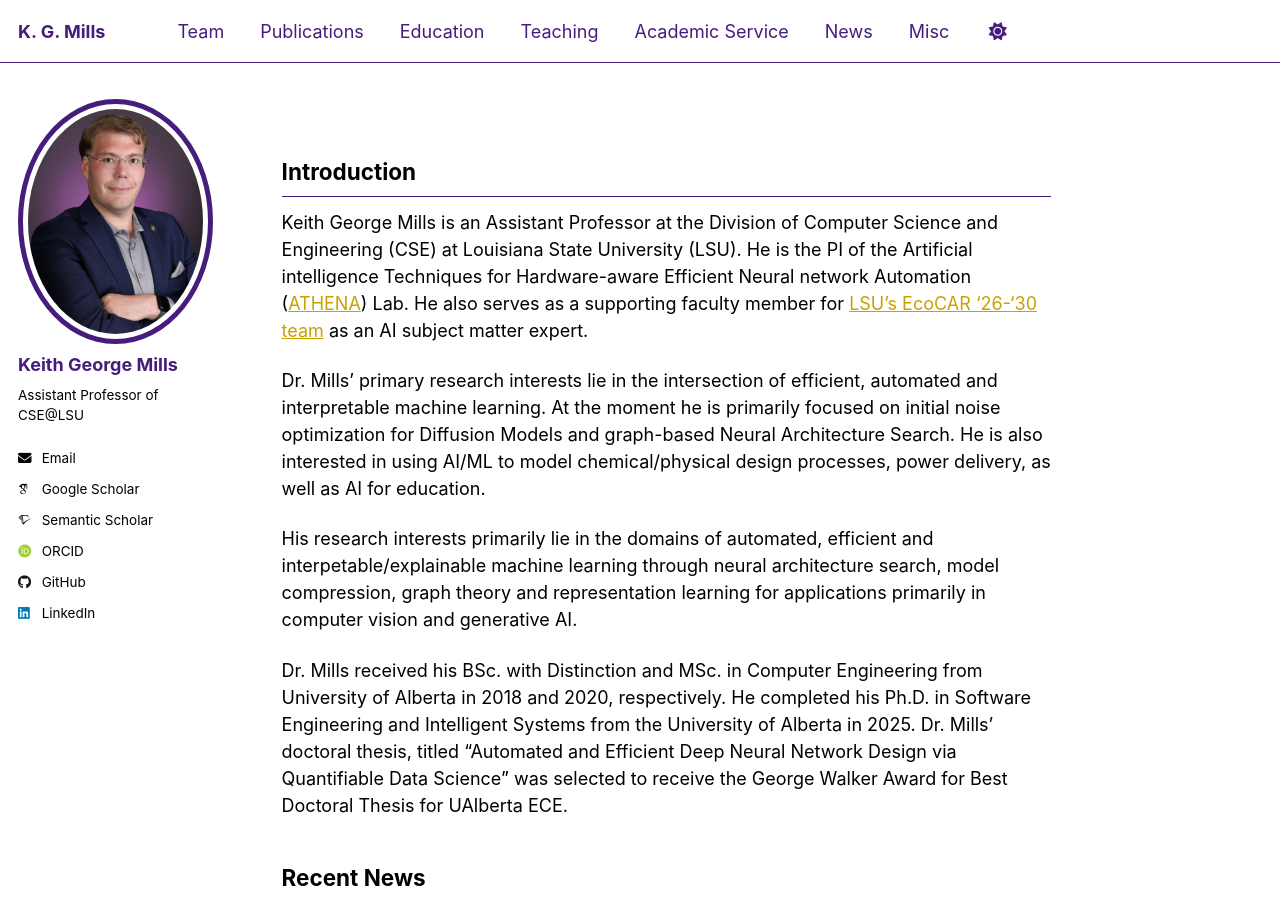
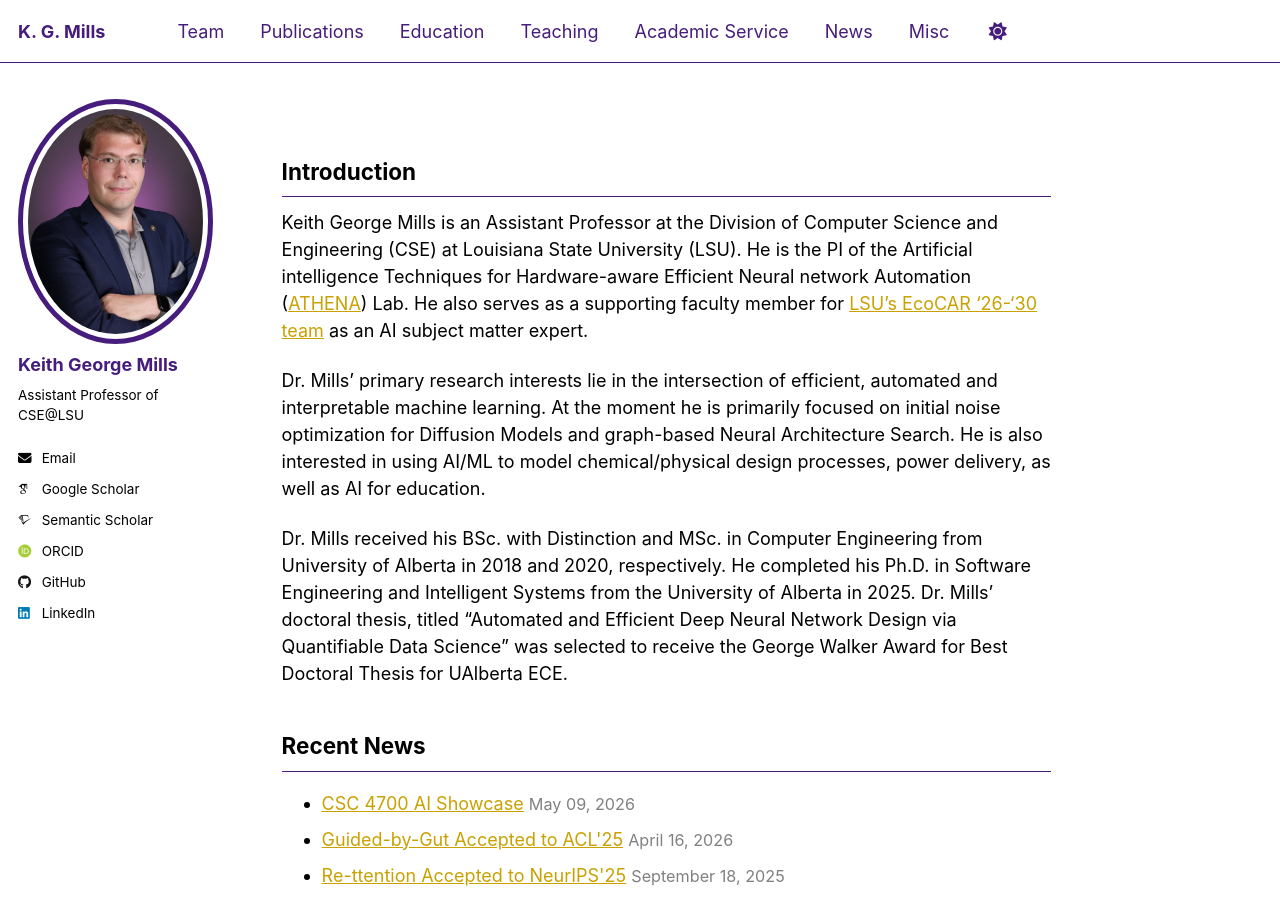
Before and after one commit to kgmills/kgmills.github.io, a Jekyll site: the page built from _pages/about.md, in a window 1280 px wide and 900 px high. Built offline with Jekyll 4.4.1, drawn with Linux system fonts in a browser that asks for light colours; some web fonts are replaced; a script that is not in the unit is left out.

Commit message:
Update about page

```diff
--- a/_pages/about.md
+++ b/_pages/about.md
@@ -11,8 +11,6 @@ redirect_from:
 Keith George Mills is an Assistant Professor at the Division of Computer Science and Engineering (CSE) at Louisiana State University (LSU). He is the PI of the Artificial intelligence Techniques for Hardware-aware Efficient Neural network Automation (<a href="https://github.com/LSU-ATHENA">ATHENA</a>) Lab. He also serves as a supporting faculty member for <a href="https://www.ece.lsu.edu/ecocar/">LSU's EcoCAR '26-'30 team</a> as an AI subject matter expert.
 
 Dr. Mills' primary research interests lie in the intersection of efficient, automated and interpretable machine learning. At the moment he is primarily focused on initial noise optimization for Diffusion Models and graph-based Neural Architecture Search. He is also interested in using AI/ML to model chemical/physical design processes, power delivery, as well as AI for education.
-
-His research interests primarily lie in the domains of automated, efficient and interpetable/explainable machine learning through neural architecture search, model compression, graph theory and representation learning for applications primarily in computer vision and generative AI.
 
 Dr. Mills received his BSc. with Distinction and MSc. in Computer Engineering from University of Alberta in 2018 and 2020, respectively. He completed his Ph.D. in Software Engineering and Intelligent Systems from the University of Alberta in 2025. Dr. Mills' doctoral thesis, titled "Automated and Efficient Deep Neural Network Design via Quantifiable Data Science" was selected to receive the George Walker Award for Best Doctoral Thesis for UAlberta ECE.
 
```
